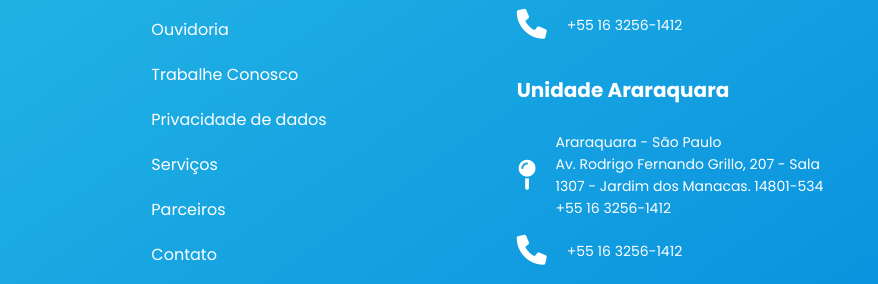
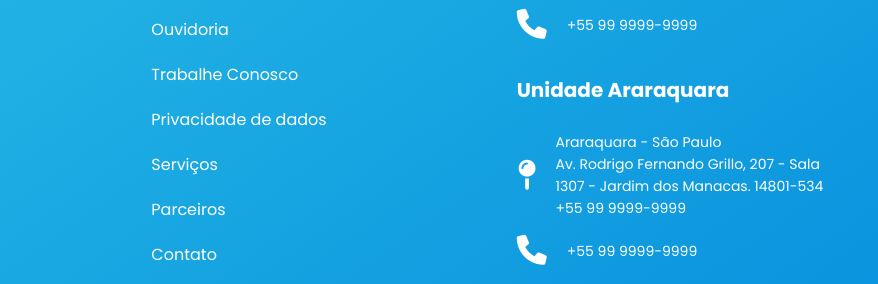
Before and after one commit to jacksonalexandre-sf/sites-isp, a plain HTML site: page PROJETO NET&COM/index.html in a window 1280 px wide. Shown: the part 3669-3953 px from the top of the page, 402-1280 px from the left. Drawn offline with Linux system fonts and the light colour scheme.

Commit message:
Alterado os  números de contato do footer

```diff
--- a/PROJETO NET&COM/index.html
+++ b/PROJETO NET&COM/index.html
@@ -239,7 +239,7 @@
                         <i class="fa-solid fa-phone"></i>
                     </div>
                     <span>
-                        +55 16 3256-1412
+                        +55 99 9999-9999
                     </span>
                 </div>
                 <h4>Unidade Araraquara</h4>
@@ -251,7 +251,7 @@
                         Araraquara - São Paulo <br>
                         Av. Rodrigo Fernando Grillo, 207 - Sala <br>
                         1307 - Jardim dos Manacas. 14801-534 <br>
-                        +55 16 3256-1412
+                        +55 99 9999-9999
                     </span>
                 </div>
                 <div class="unidade_phone">
@@ -259,7 +259,7 @@
                         <i class="fa-solid fa-phone"></i>
                     </div>
                     <span>
-                        +55 16 3256-1412
+                        +55 99 9999-9999
                     </span>
                 </div>
             </div>
```
